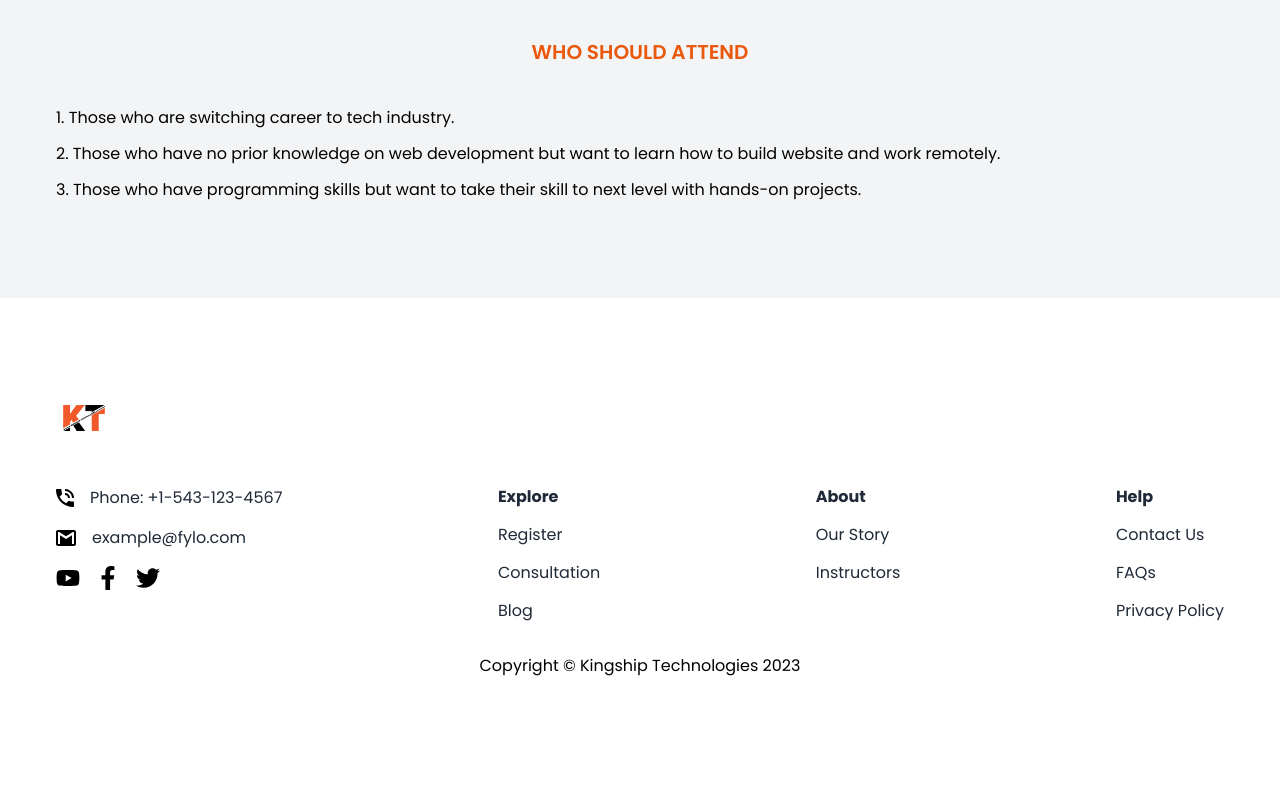
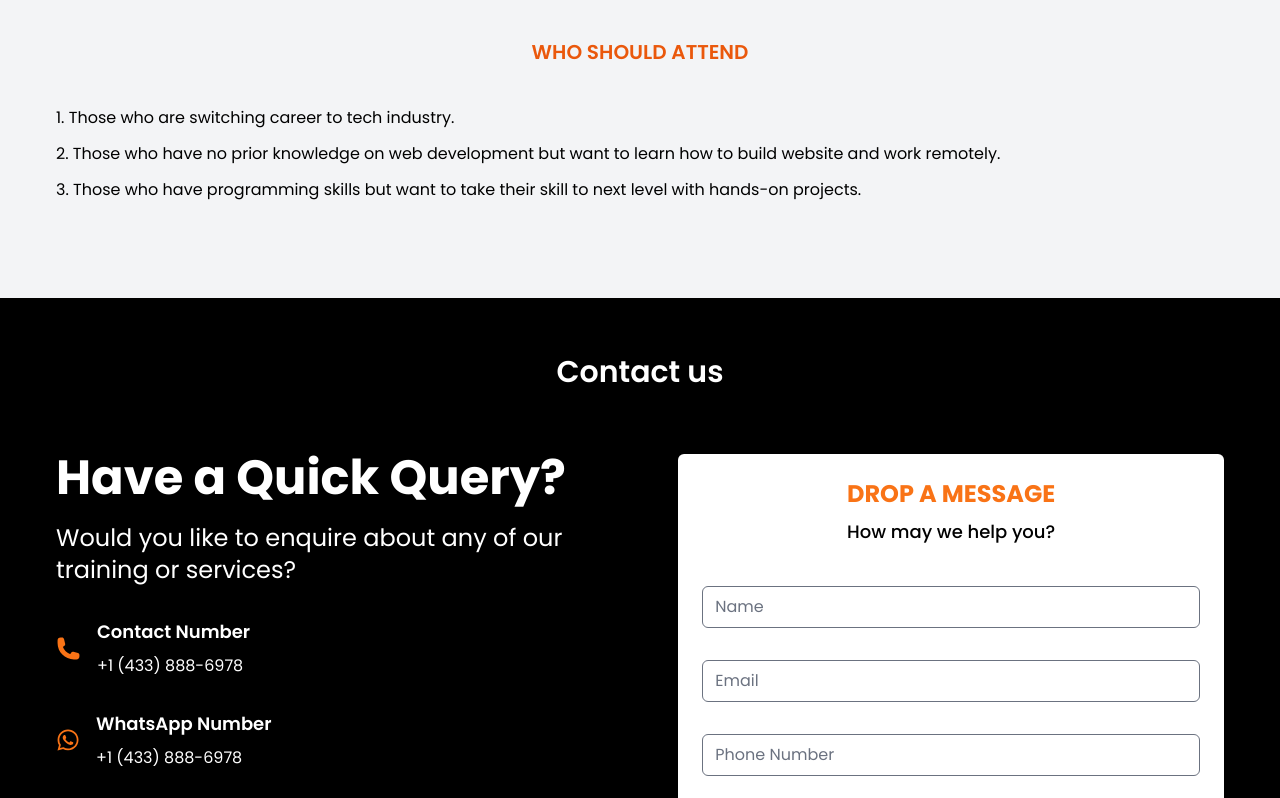
Before and after one commit to pauldevcodes/kingship-tech-v1, a Next.js app: page /cybersecurity in a window 1280 px wide. Shown: the part 1794-2592 px from the top of the page. Before the commit the page ends 2476 px from the top, so only its background shows below. Built offline with nearby package versions, Linux system fonts and the light colour scheme.

Commit message:
courses page

```diff
--- a/src/app/cybersecurity/page.jsx
+++ b/src/app/cybersecurity/page.jsx
@@ -3,6 +3,7 @@ import CourseDetails from "../page sections/cybersecurity/CourseDetails";
 import Eligibility from "../page sections/cybersecurity/Eligibility";
 import Outline from "../page sections/cybersecurity/Outline";
 import Topics from "../page sections/cybersecurity/Topics";
+import Contact from "../page sections/home/Contact";
 
 export default function Cybersecurity() {
     return (
@@ -13,7 +14,9 @@ export default function Cybersecurity() {
                 <Topics />
                 <Outline />
                 <Eligibility />
+                <Contact />
             </div>
+
         </main>
     )
 }
--- a/src/app/globals.css
+++ b/src/app/globals.css
@@ -6,6 +6,7 @@
 
 * {
     font-family: "Poppins";
+    scroll-behavior: auto;
 }
 
 body {
@@ -38,10 +39,6 @@ body {
     }
 }
 
-* {
-    scroll-behavior: smooth;
-}
-
 .homeBody {
     background-image: linear-gradient(to bottom, #ffffff 0%, #e2e8f0 99%);
 }
--- a/src/app/security-training/page.jsx
+++ b/src/app/security-training/page.jsx
@@ -1,3 +1,4 @@
+import Contact from "../page sections/home/Contact";
 import Banner from "../page sections/security-training.jsx/Banner";
 import CourseDetails from "../page sections/security-training.jsx/CourseDetails";
 import Eligibility from "../page sections/security-training.jsx/Eligibility";
@@ -13,6 +14,7 @@ export default function SecurityTraining() {
                 <Topics />
                 <Outline />
                 <Eligibility />
+                <Contact />
             </div>
         </main>
     )
```
